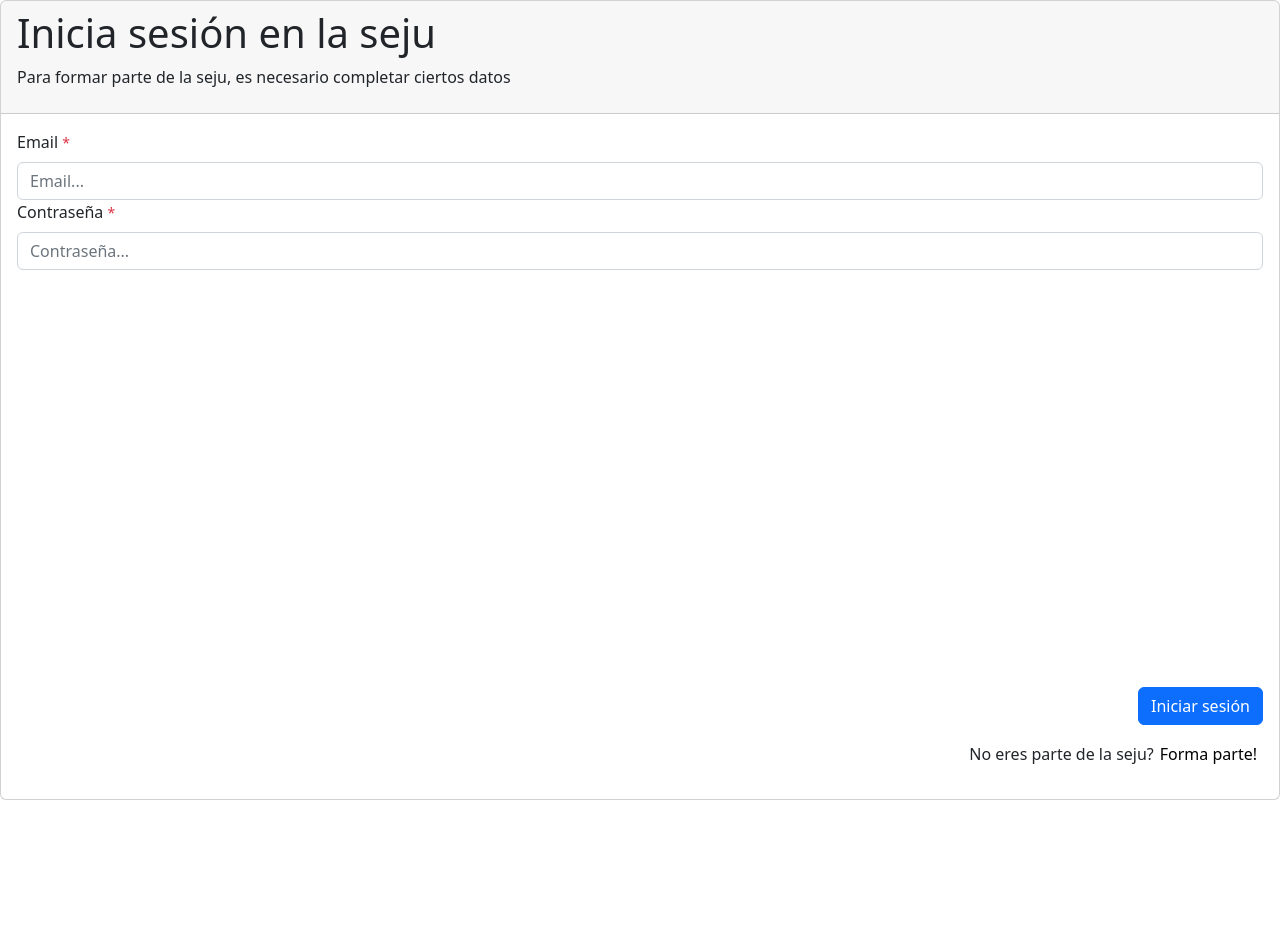
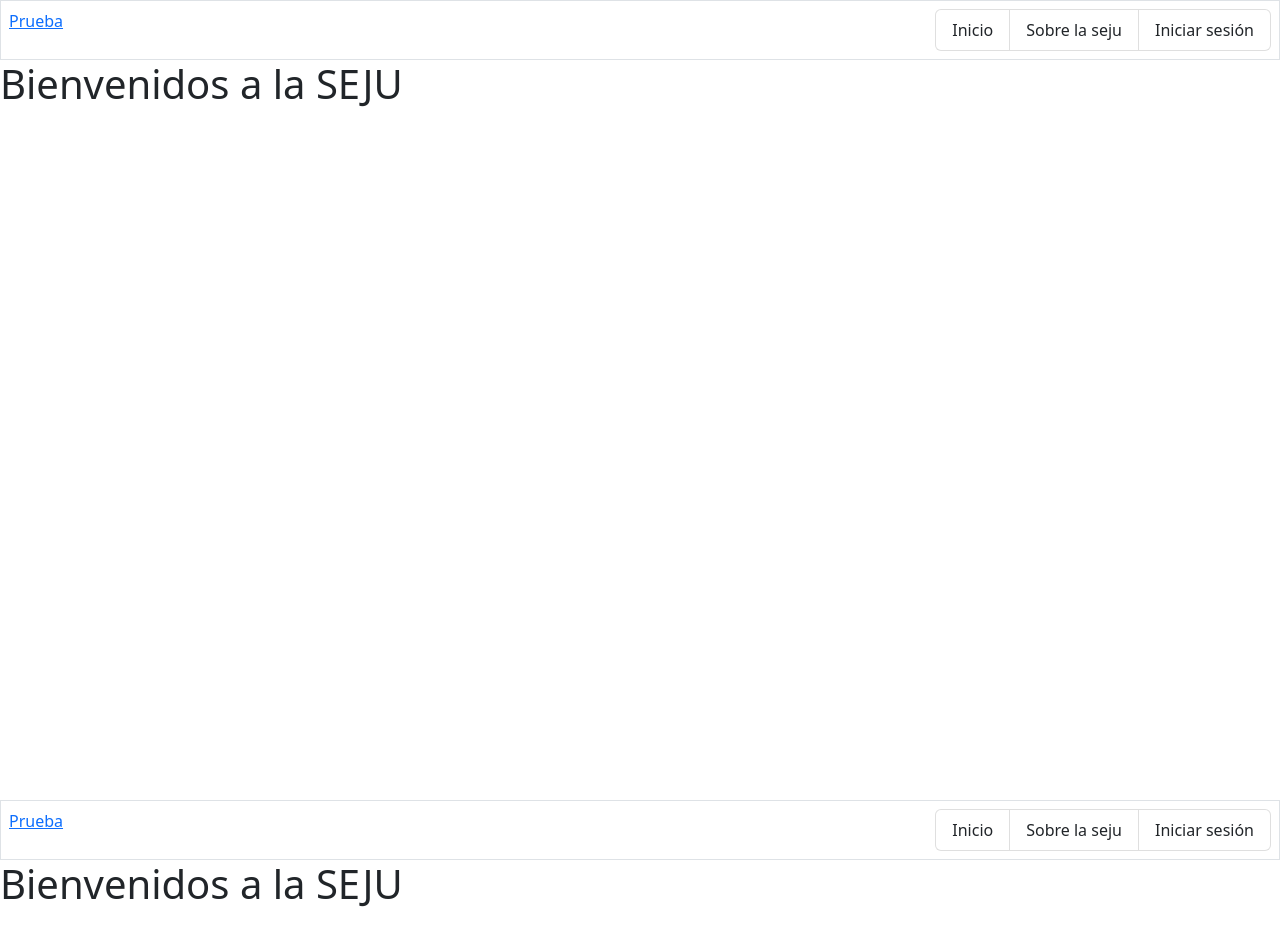
Before and after one commit to MRAMINIKO/SGS-frontend, a React (Create React App) app: page / in a window 1280 px wide. Shown: the top 946 px of the page. Before the commit the page ends 800 px from the top, so only its background shows below. Built offline with nearby package versions, Linux system fonts and the light colour scheme.

Commit message:
refactor: context login

```diff
--- a/src/context/Auth/AuthContext.jsx
+++ b/src/context/Auth/AuthContext.jsx
@@ -22,10 +22,10 @@ export function AuthContextProvider({ children }) {
       mail: "ejemplo@gmail.com",
       usuario: "mraminiko",
       contrasenia: "1234",
-      isAuth: false,
+      isAuth: true,
       tipoUsuario: 1,
     });
   }, []);
 
-  return <AuthContext.Provider value={{ usuario }}>{children}</AuthContext.Provider>;
+  return <AuthContext.Provider value={usuario}>{children}</AuthContext.Provider>;
 }
--- a/src/pages/Inicio/Inicio.jsx
+++ b/src/pages/Inicio/Inicio.jsx
@@ -4,7 +4,7 @@ import { Logged } from "../Logged";
 import { Login } from "../Login";
 
 export default function Inicio() {
-  const { usuario } = useContext(AuthContext);
+  const { isAuth } = useContext(AuthContext);
 
-  return usuario.isAuth ? <Logged /> : <Login />;
+  return isAuth ? <Logged /> : <Login />;
 }
--- a/src/routes/index.js
+++ b/src/routes/index.js
@@ -1,12 +1,16 @@
+import { useContext } from "react";
 import { Switch, Route, Router } from "wouter";
 import { Logged } from "../pages/Logged";
 import { Login } from "../pages/Login";
+import { AuthContext } from "../context/Auth/AuthContext";
 
 export default function Navegacion() {
+  const { isAuth } = useContext(AuthContext);
+
   return (
     <Router>
       <Switch>
-        <Route path="/" />
+        <Route path="/" component={isAuth ? Logged : Login} />
         <Route path="/inscripcion" />
         <Route path="/miPerfil/:id" />
         <Route path="/login" component={Login} />
```
Also changed, not shown: src/pages/Inscription/Inscription.css (deleted), src/pages/Logged/logged.css (deleted), src/pages/Login/login.css (deleted).
